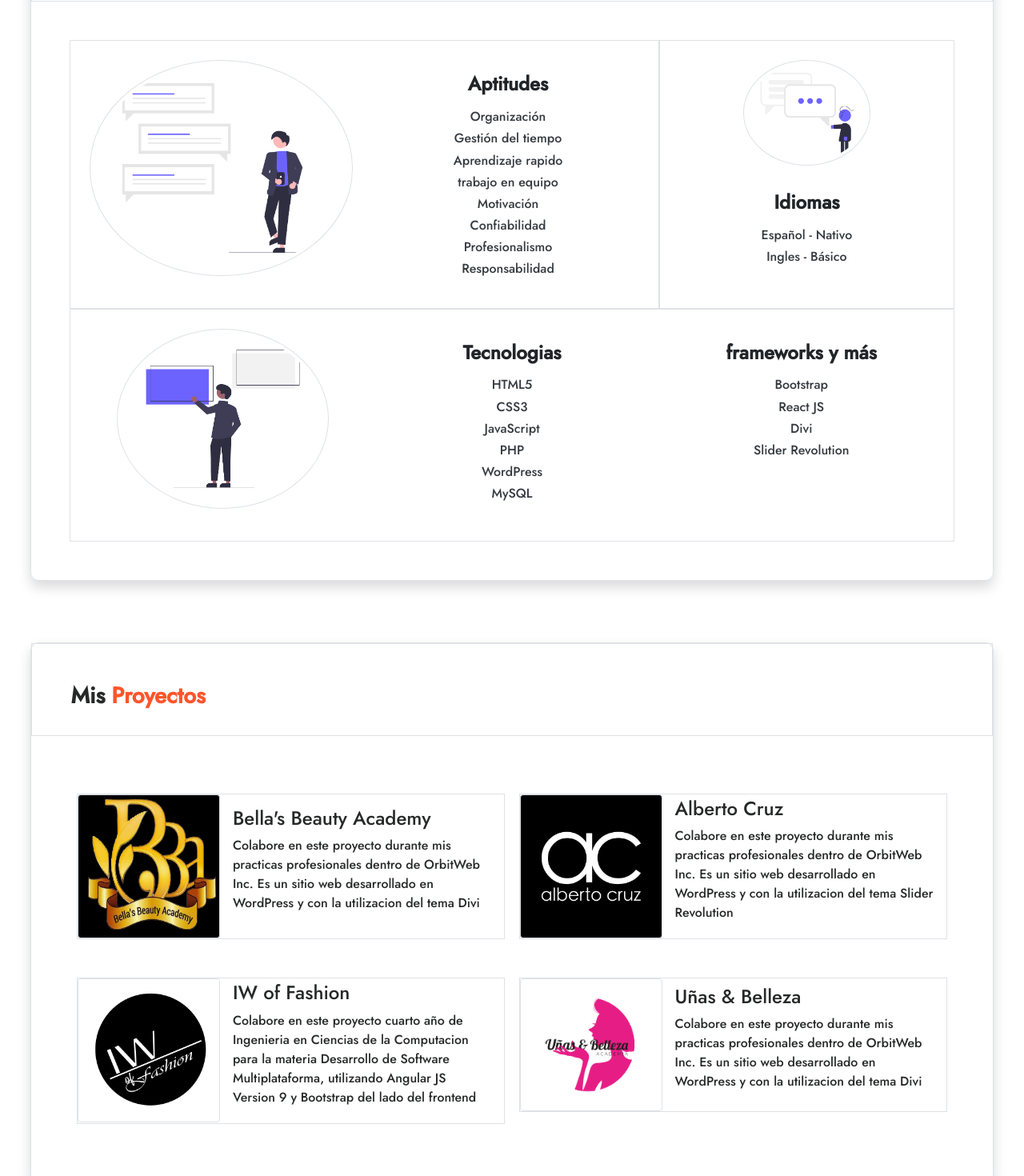
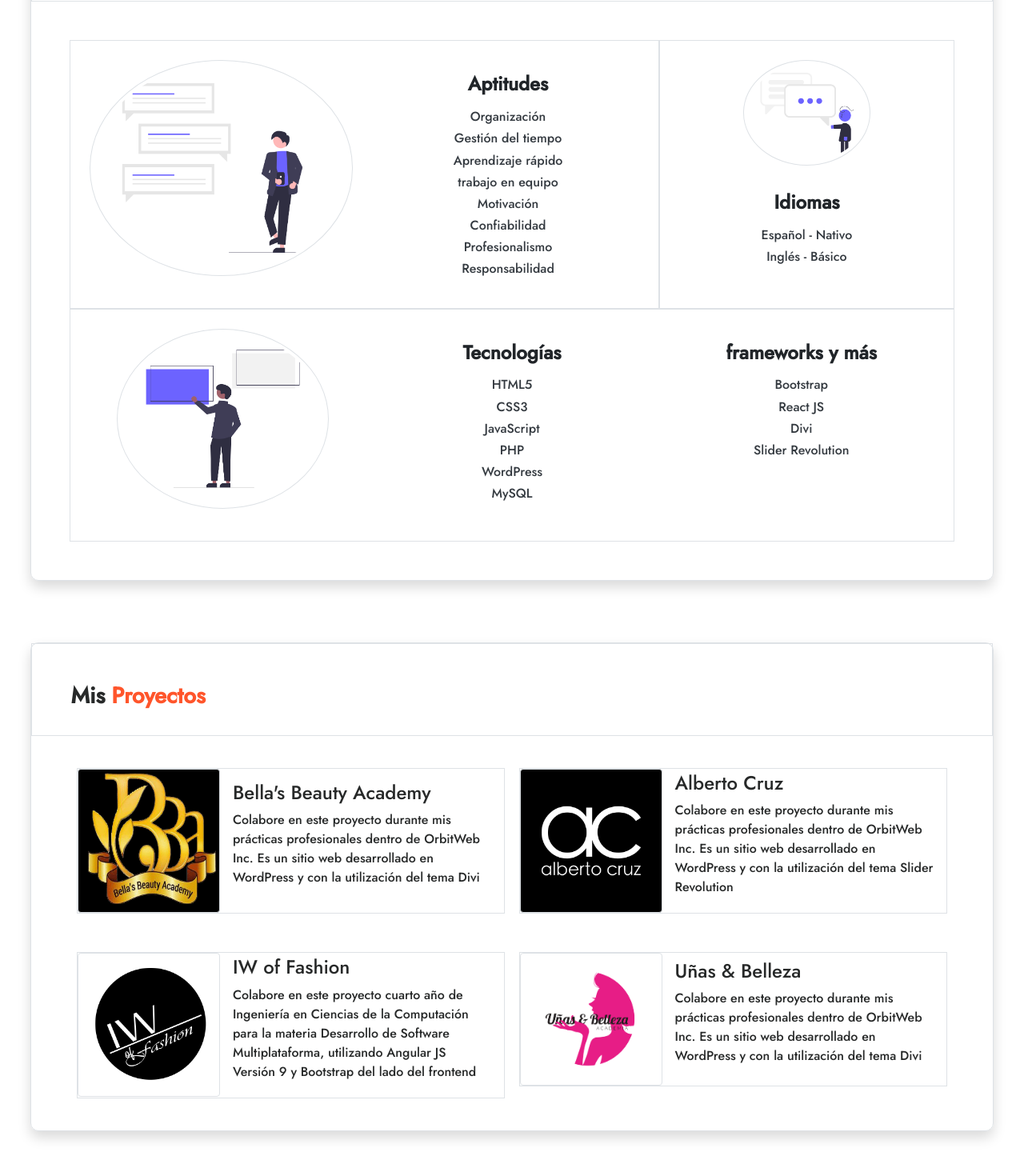
Before and after one commit to SypeCode/my-briefcase, a React (Create React App) app: page / in a window 1280 px wide. Shown: the part 879-2349 px from the top of the page at 80% size. Built offline with nearby package versions, Linux system fonts and the light colour scheme.

Commit message:
Errores ortograficos corregidos

```diff
--- a/src/components/Projects.jsx
+++ b/src/components/Projects.jsx
@@ -15,7 +15,7 @@ const Projects = () => {
                         <h3 id="section__container--s2" className="font-weight-bold ml-4">Proyectos</h3>
                     </div>
                 </div>
-                <div className="row p-5">
+                <div className="row py-3 px-5">
                     <div className="col-lg-6 col-sm-12 p-4 d-flex flex-column align-items-center">
                         <div class="container p-0 rounded">
                             <div class="row border">
@@ -25,8 +25,8 @@ const Projects = () => {
                                 <div class="col-lg-8 col-md-8 col-sm-12 p-3 d-flex flex-column justify-content-center">
                                     <a id="enlace_title" target="_blank" href="https://bellasbeautyacademy.com/"><h4>Bella's Beauty Academy</h4></a>
                                     <p>
-                                        Colabore en este proyecto durante mis practicas profesionales dentro de OrbitWeb Inc.
-                                        Es un sitio web desarrollado en WordPress y con la utilizacion del tema Divi
+                                        Colabore en este proyecto durante mis prácticas profesionales dentro de OrbitWeb Inc.
+                                        Es un sitio web desarrollado en WordPress y con la utilización del tema Divi
                                     </p>
                                 </div>
                             </div>
@@ -41,8 +41,8 @@ const Projects = () => {
                                 <div class="col-lg-8 col-md-8 col-sm-12 py-1 px-3 d-flex flex-column justify-content-center">
                                     <a id="enlace_title" target="_blank" href="https://albertocruz.ca/"><h4>Alberto Cruz</h4></a>
                                     <p>
-                                        Colabore en este proyecto durante mis practicas profesionales dentro de OrbitWeb Inc.
-                                        Es un sitio web desarrollado en WordPress y con la utilizacion del tema Slider Revolution
+                                        Colabore en este proyecto durante mis prácticas profesionales dentro de OrbitWeb Inc.
+                                        Es un sitio web desarrollado en WordPress y con la utilización del tema Slider Revolution
                                     </p>
                                 </div>
                             </div>
@@ -57,8 +57,9 @@ const Projects = () => {
                                 <div class="col-lg-8 col-md-8 col-sm-12 py-1 px-3 d-flex flex-column justify-content-center">
                                     <a id="enlace_title" target="_blank" href="https://login-iwfashion.web.app/home"><h4>IW of Fashion</h4></a>
                                     <p>
-                                        Colabore en este proyecto cuarto año de Ingenieria en Ciencias de la Computacion para la materia
-                                        Desarrollo de Software Multiplataforma, utilizando Angular JS Version 9 y Bootstrap del lado del frontend
+                                        Colabore en este proyecto cuarto año de Ingeniería en Ciencias de la Computación para la
+                                        materia Desarrollo de Software Multiplataforma, utilizando Angular JS Versión 9 y Bootstrap
+                                        del lado del frontend
                                     </p>
                                 </div>
                             </div>
@@ -73,8 +74,8 @@ const Projects = () => {
                                 <div class="col-lg-8 col-md-8 col-sm-12 py-1 px-3 d-flex flex-column justify-content-center">
                                     <a id="enlace_title" target="_blank" href="https://krissiaguidosnails.com/"><h4>Uñas & Belleza</h4></a>
                                     <p>
-                                    Colabore en este proyecto durante mis practicas profesionales dentro de OrbitWeb Inc.
-                                        Es un sitio web desarrollado en WordPress y con la utilizacion del tema Divi
+                                        Colabore en este proyecto durante mis prácticas profesionales dentro de OrbitWeb Inc.
+                                        Es un sitio web desarrollado en WordPress y con la utilización del tema Divi
                                     </p>
                                 </div>
                             </div>
--- a/src/components/Skills.jsx
+++ b/src/components/Skills.jsx
@@ -24,7 +24,7 @@ const Skills = () => {
                                 <h4 className="font-weight-bold text-center my-3">Aptitudes</h4>
                                 <h6 className="text-dark text-center">Organización</h6>
                                 <h6 className="text-dark text-center">Gestión del tiempo</h6>
-                                <h6 className="text-dark text-center">Aprendizaje rapido</h6>
+                                <h6 className="text-dark text-center">Aprendizaje rápido</h6>
                                 <h6 className="text-dark text-center">trabajo en equipo</h6>
                                 <h6 className="text-dark text-center">Motivación</h6>
                                 <h6 className="text-dark text-center">Confiabilidad</h6>
@@ -37,7 +37,7 @@ const Skills = () => {
                         <img id="foto_idioma" src={idiomas} className="img-thumbnail rounded-circle mb-3" />
                         <h4 className="font-weight-bold text-center my-3">Idiomas</h4>
                         <h6 className="text-dark">Español - Nativo</h6>
-                        <h6 className="text-dark">Ingles - Básico</h6>
+                        <h6 className="text-dark">Inglés - Básico</h6>
                     </div>
                     <div className="col-12 p-4 border d-flex lign-items-center">
                         <div class="row">
@@ -45,7 +45,7 @@ const Skills = () => {
                                 <img id="foto_tecnologias" src={tecnologias} className="img-thumbnail rounded-circle mb-3" />
                             </div>
                             <div class="col-lg-4 col-sm-6">
-                                <h4 className="font-weight-bold text-center my-3">Tecnologias</h4>
+                                <h4 className="font-weight-bold text-center my-3">Tecnologías</h4>
                                 <h6 className="text-dark text-center">HTML5</h6>
                                 <h6 className="text-dark text-center">CSS3</h6>
                                 <h6 className="text-dark text-center">JavaScript</h6>
```
Lines whose indentation alone changed are shown as unchanged.
